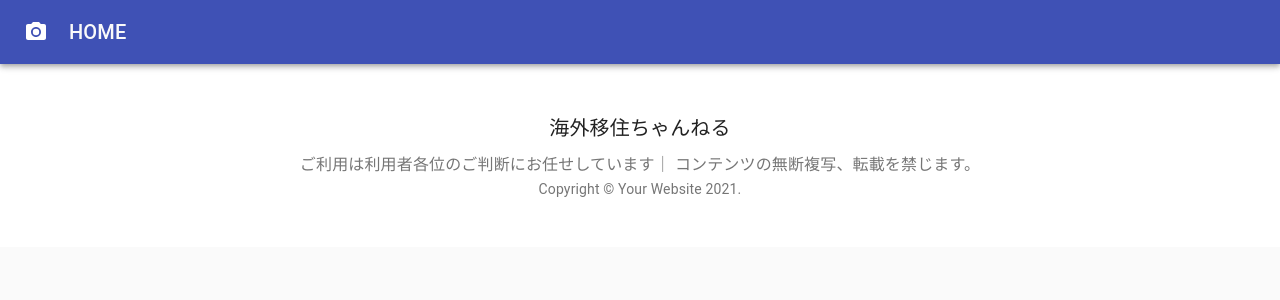
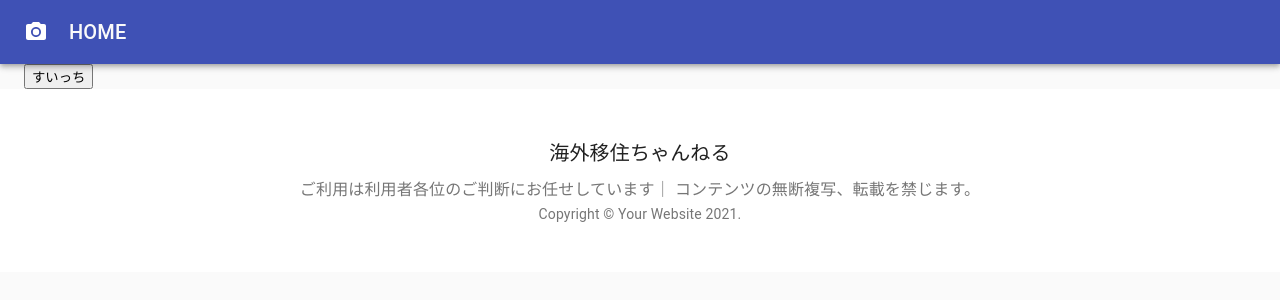
Before and after one commit to arsdeeennya/pythonProject, a React (Create React App) app in the folder mysite/tspro/my-app/: page /dev in a window 1280 px wide. Shown: the top 300 px of the page. Built offline with nearby package versions, Linux system fonts and the light colour scheme.

Commit message:
tsの型

```diff
--- /dev/null
+++ b/mysite/tspro/my-app/src/components/Dev.tsx
@@ -0,0 +1,39 @@
+import React, {useState} from 'react';
+import Container from '@material-ui/core/Container';
+import axios from "axios";
+
+type TodoType = {
+  userId: number;
+  id: number;
+  title: string;
+  completed: boolean;
+}
+
+const Dev =  () => {
+  const [todos, setTodos] = useState<Array<TodoType>>([]);
+
+  const users = () => {
+    axios.get<Array<TodoType>>('https://jsonplaceholder.typicode.com/todos').then((res) => {
+      setTodos(res.data)
+    })
+  }
+
+  return (
+    <React.Fragment>
+      <main>
+        <Container>
+          <button onClick={users}>すいっち</button>
+          {todos.map((todo) => (
+            <div>
+              <p>タイトル{todo.title}</p>
+              <p>ID{todo.userId}</p>
+              <p>？？？{todo.id}</p>
+            </div>
+          ))}
+        </Container>
+      </main>
+    </React.Fragment>
+  );
+}
+
+export default Dev;
--- a/mysite/tspro/my-app/src/index.tsx
+++ b/mysite/tspro/my-app/src/index.tsx
@@ -5,6 +5,7 @@ import Header from './components/Header';
 import Footer from './components/Footer';
 import Home from './components/Home';
 import Bbs from './components/Bbs';
+import Dev from './components/Dev';
 import reportWebVitals from './reportWebVitals';
 import { Route, BrowserRouter } from "react-router-dom";
 
@@ -14,6 +15,7 @@ ReactDOM.render(
       <Header/>
         <Route exact path="/" component={Home} />
         <Route exact path="/bbs" component={Bbs} />
+        <Route exact path="/dev" component={Dev} />
       <Footer/>
     </BrowserRouter>
   </React.StrictMode>,
```
